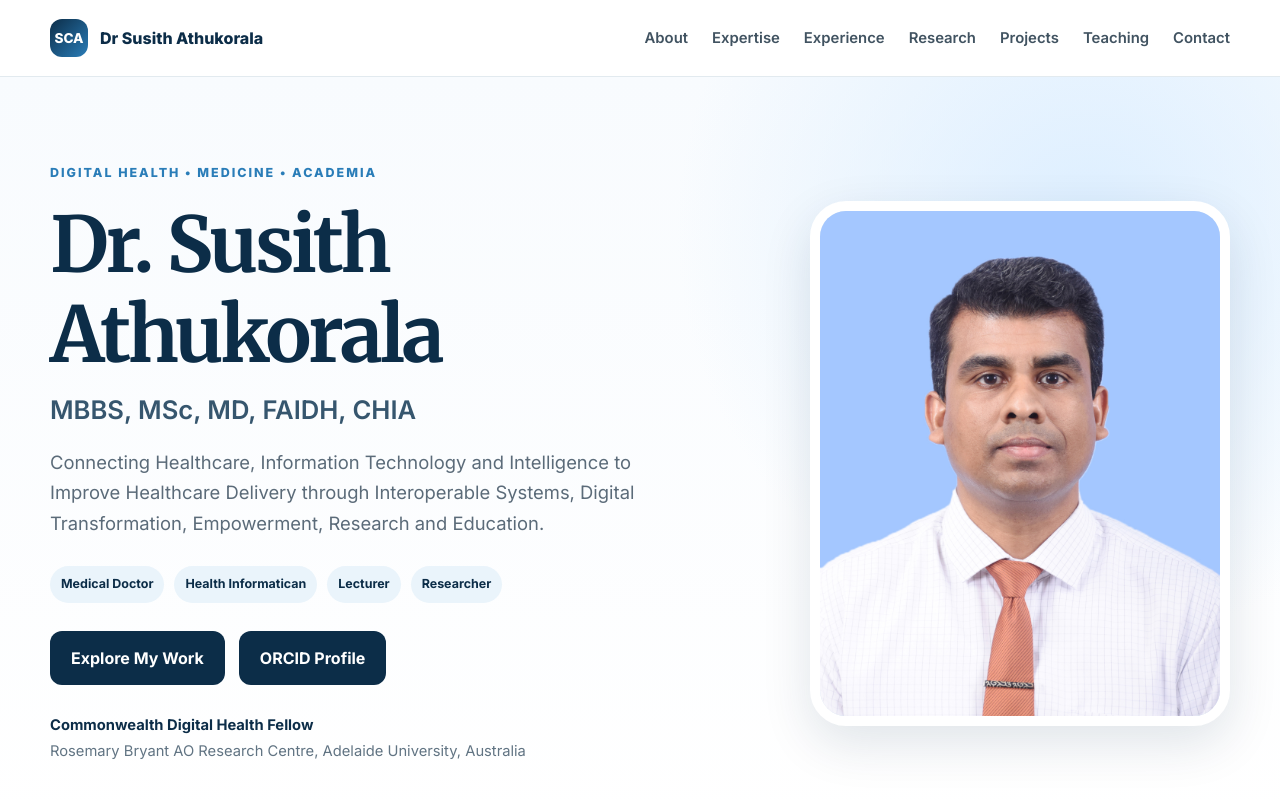
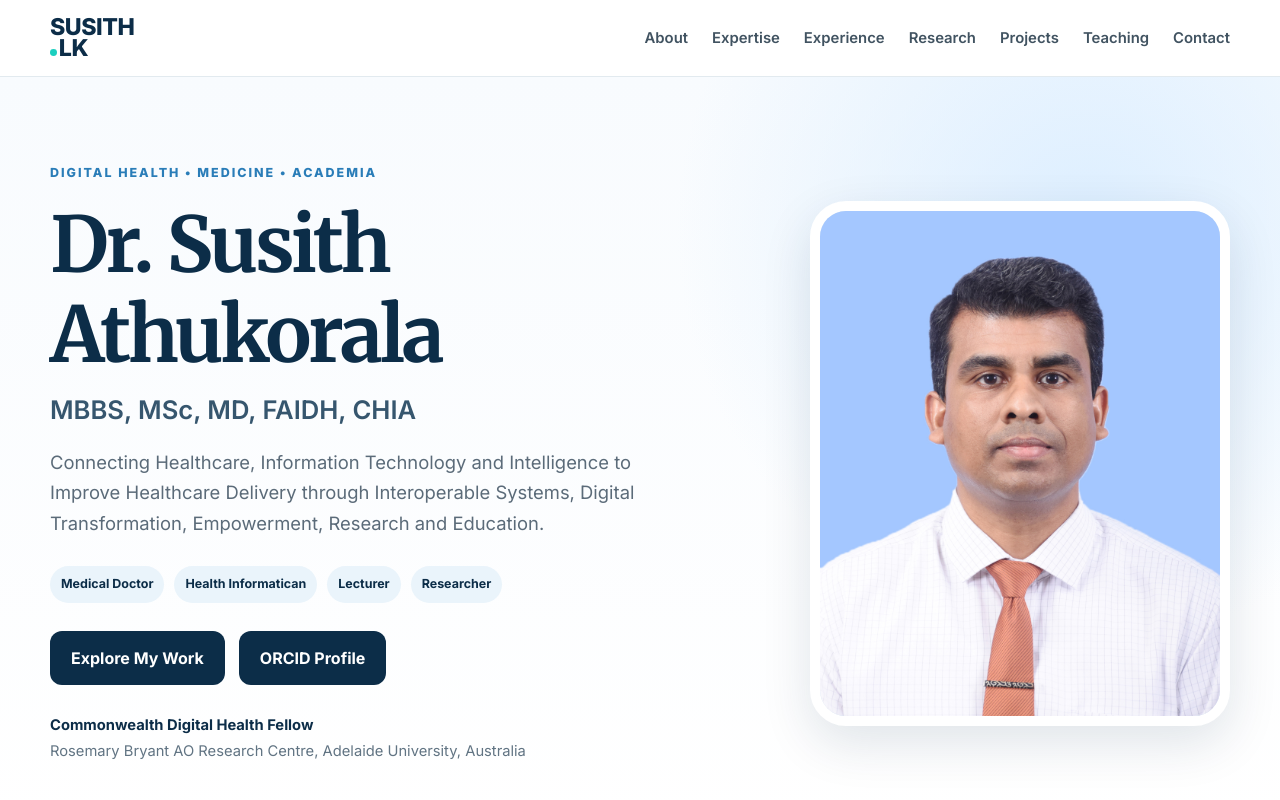
Before and after one commit to susith-athukorala/susith-athukorala.github.io, a plain HTML site: page index.html in a window 1280 px wide. Shown: the top 800 px of the page. Drawn offline with Linux system fonts and the light colour scheme.

Commit message:
Add files via upload

```diff
--- a/index.html
+++ b/index.html
@@ -13,8 +13,8 @@
 <body>
   <header class="site-header">
     <div class="container nav-wrap">
-      <a class="brand" href="#home" aria-label="Homepage">
-        <span class="brand-mark">SCA</span>
+      <a class="brand" href="#home" aria-label="Dr Susith Athukorala, home">
+        <span class="brand-logo" aria-hidden="true"><span class="brand-logo-top">SUSITH</span><span class="brand-logo-bottom"><span class="brand-logo-dot"></span>LK</span></span>
         <span class="brand-text">Dr Susith Athukorala</span>
       </a>
       <button class="menu-toggle" aria-label="Open navigation" aria-expanded="false">☰</button>
--- a/style.css
+++ b/style.css
@@ -20,6 +20,10 @@ img{max-width:100%;display:block}
 .nav-wrap{height:76px;display:flex;align-items:center;justify-content:space-between;gap:30px}
 .brand{display:flex;align-items:center;gap:12px;font-weight:800;color:var(--navy)}
 .brand-mark{width:38px;height:38px;border-radius:12px;background:linear-gradient(135deg,var(--navy),var(--blue));color:white;display:grid;place-items:center;font-size:.85rem}
+.brand-logo{display:flex;flex-direction:column;font-family:Inter,system-ui,sans-serif;font-weight:800;font-size:1.45rem;line-height:.92;letter-spacing:-.02em;color:var(--navy)}
+.brand-logo-bottom{display:flex;align-items:baseline}
+.brand-logo-dot{width:.3em;height:.3em;border-radius:50%;background:#1ccfbf;margin-right:.08em}
+.brand-text{position:absolute;width:1px;height:1px;overflow:hidden;clip:rect(0 0 0 0);white-space:nowrap}
 .nav{display:flex;gap:24px;font-size:.93rem;font-weight:600;color:#415361}
 .nav a:hover{color:var(--blue)}
 .menu-toggle{display:none;border:0;background:transparent;font-size:1.7rem;color:var(--navy)}
```
